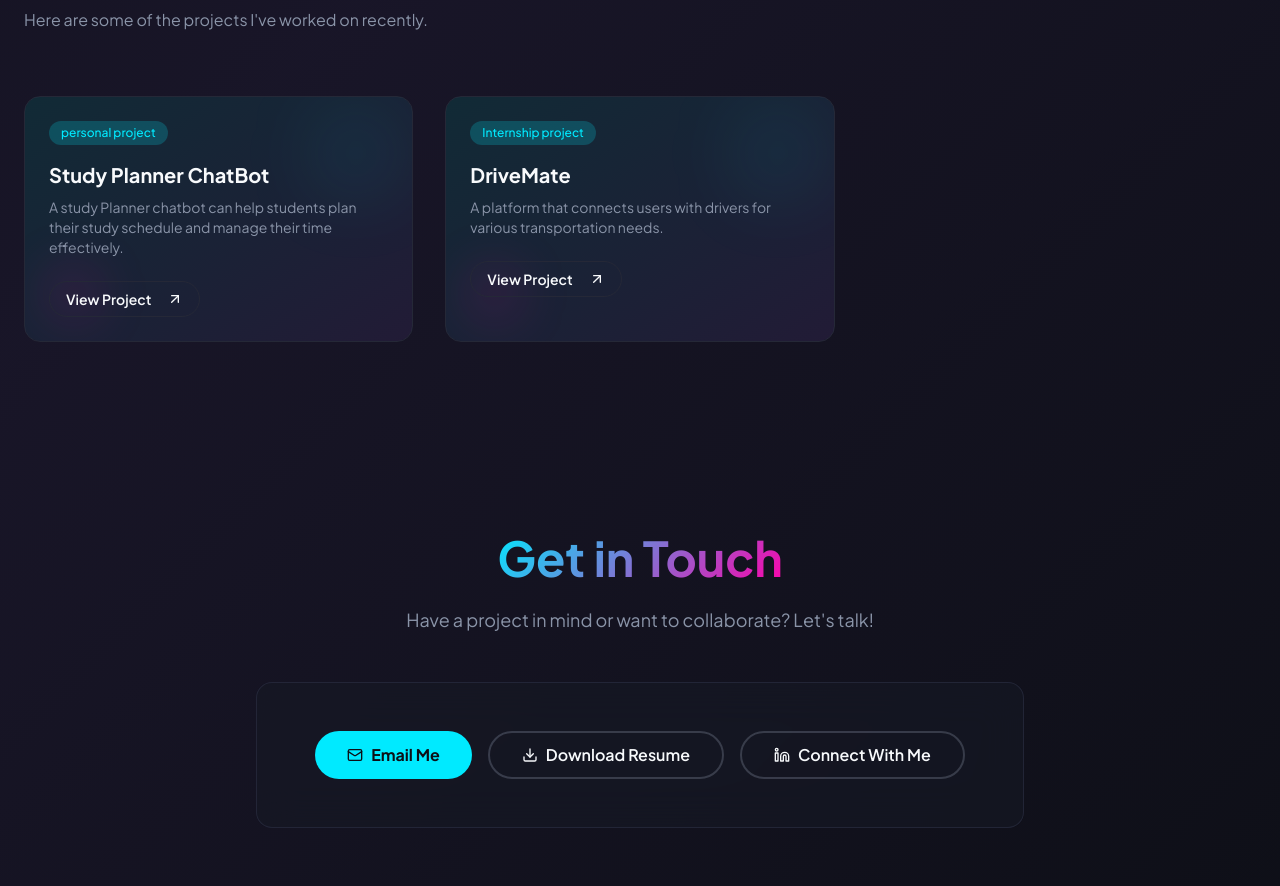
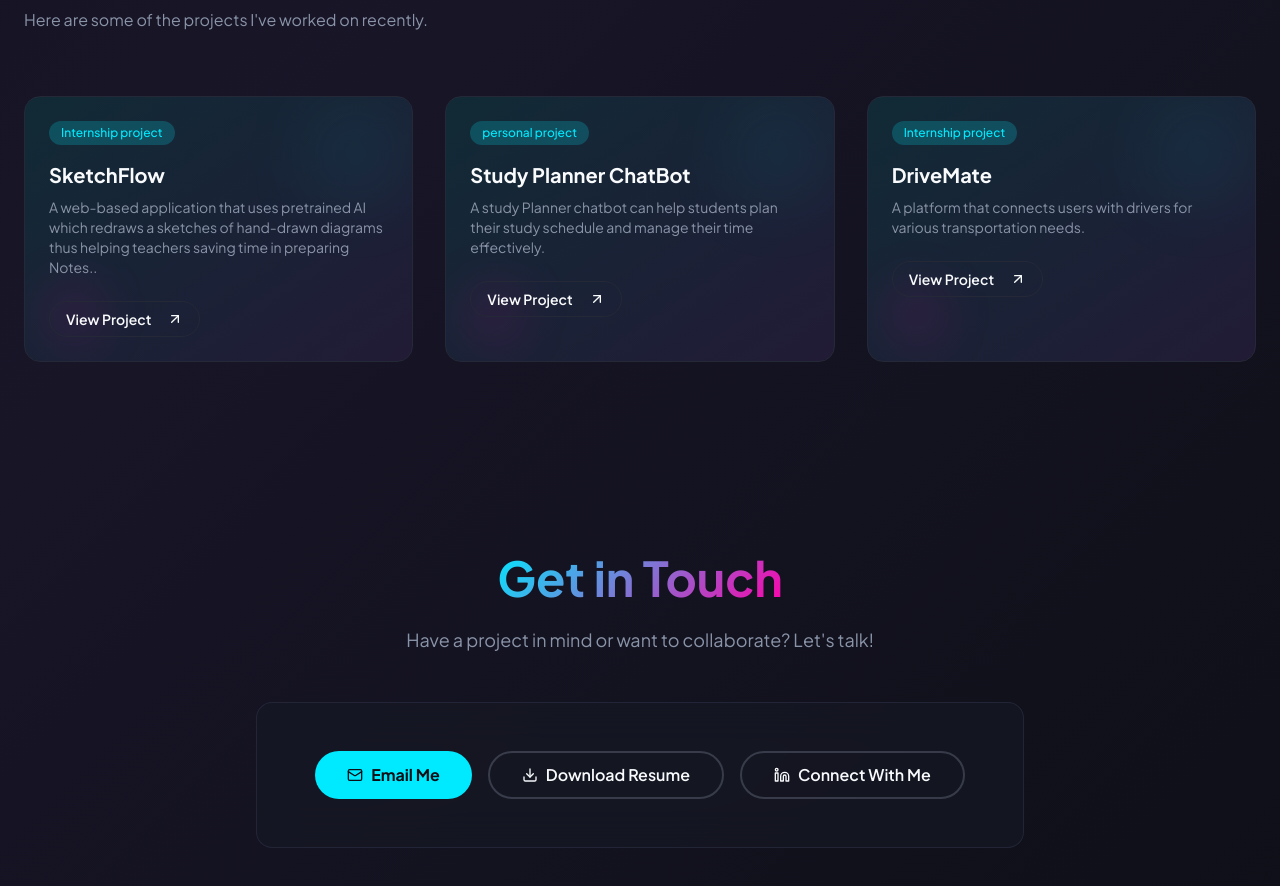
Before and after one commit to Navaneeth-18bit/neon-dev-portfolio, a React (Vite) app: page / in a window 1280 px wide. Shown: the part 1625-2511 px from the top of the page. Built offline with nearby package versions, Linux system fonts and the light colour scheme; the HTML template or start-up script is replaced by a standard one.

Commit message:
Added New Project

```diff
--- a/src/components/Projects.tsx
+++ b/src/components/Projects.tsx
@@ -3,6 +3,15 @@ import { ArrowUpRight } from 'lucide-react'; // Make sure to run: npm install lu
 import { Button } from './ui/button';
 
 const projects = [
+  {
+    title: 'SketchFlow',
+    tag: 'Internship project',
+    description:
+      'A web-based application that uses pretrained AI which redraws a sketches of hand-drawn diagrams thus helping teachers saving time in preparing Notes..',
+    gradient: 'from-primary/20 to-accent/20',
+    tagColor: 'bg-primary/20 text-primary',
+    githubUrl: 'https://github.com/Navaneeth-18bit/Sketch-Flow',
+  },
   {
     title: 'Study Planner ChatBot',
     tag: 'personal project',
```
